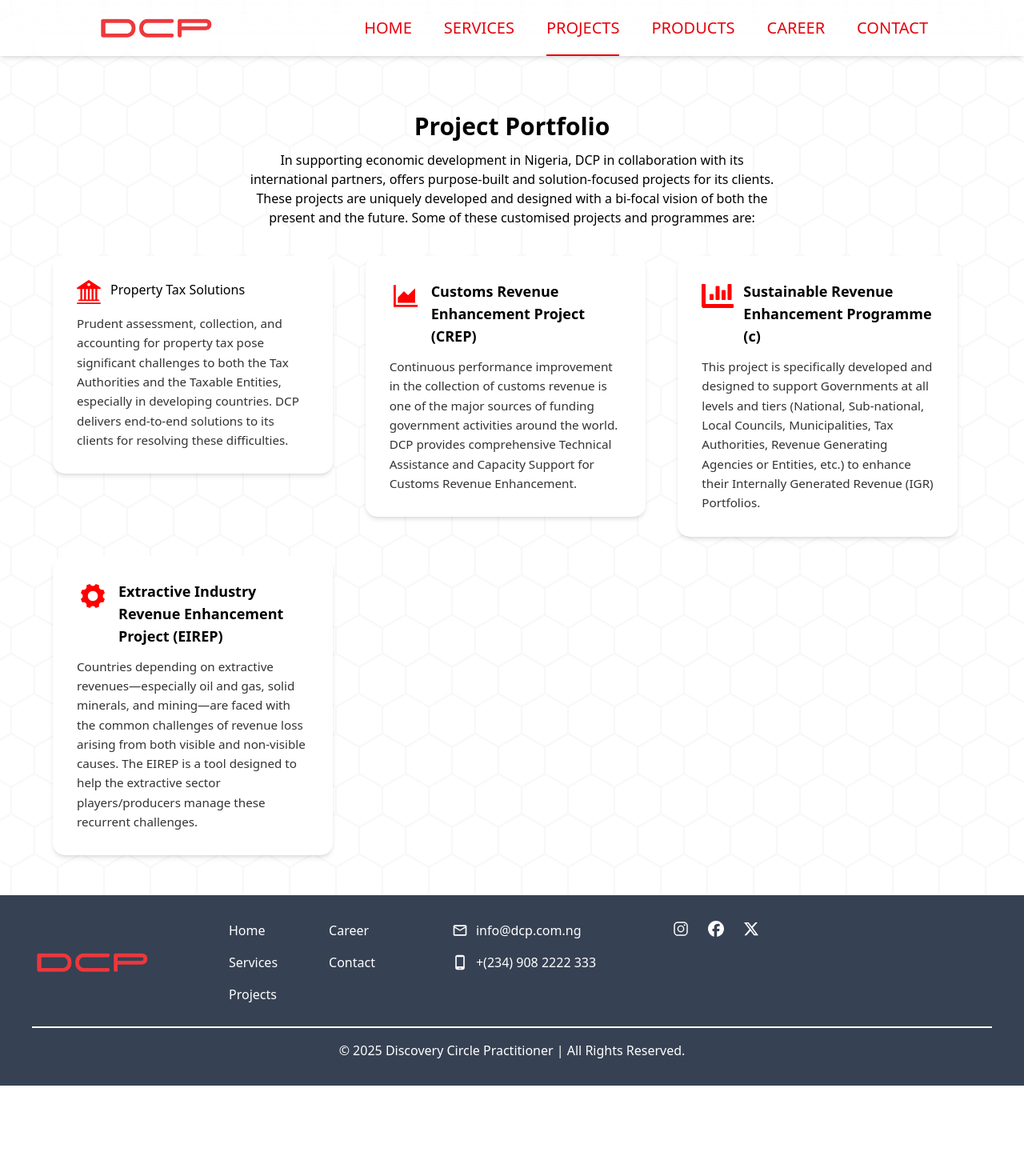
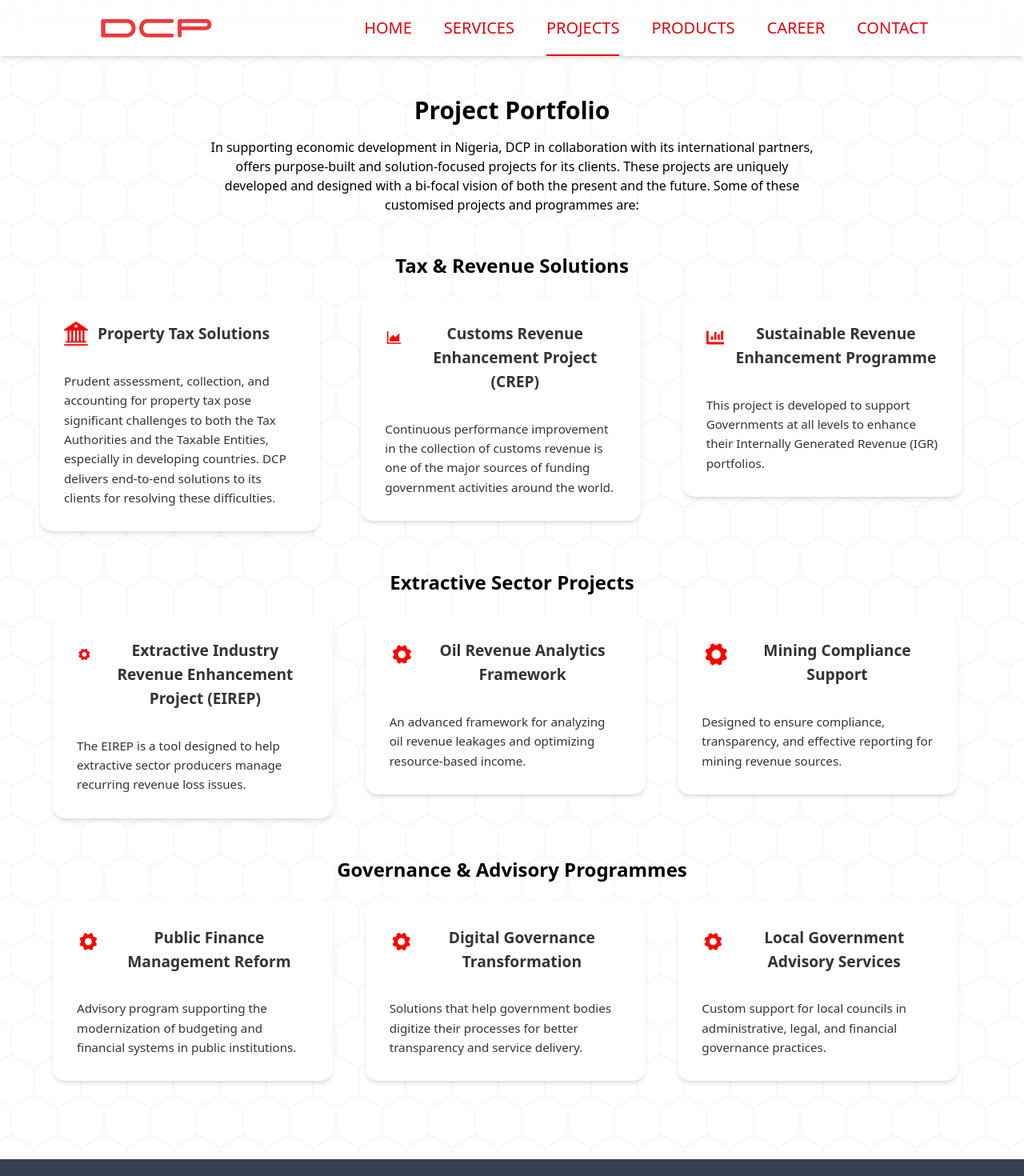
Before and after one commit to DCPHQ01/DCP, a React (Vite) app: page /project in a window 1280 px wide. Shown: the top 1470 px of the page at 80% size. Before the commit the page ends 1357 px from the top, so only its background shows below. Built offline with nearby package versions, Linux system fonts and the light colour scheme.

Commit message:
update on the project page

```diff
--- a/src/pages/Project.jsx
+++ b/src/pages/Project.jsx
@@ -6,27 +6,26 @@ import { IoIosSettings } from "react-icons/io";
 const Project = () => {
     return (
         <section className="section-padding" id="portfolio-area">
-            <div className="container-fluid">
-                <div className="col-xs-12 col-sm-8 col-sm-offset-2 col-md-6 col-md-offset-3 flex justify-center ">
-                    <div className="page-titles text-center w-2xl h-[200px] p-2">
-                        <h2 className="title font-bold text-3xl p-3">Project Portfolio</h2>
-                        <p className="">
+            {/* 🌟 Main Title */}
+            <div className="container mx-auto px-4 text-center mb-12">
+                <h2 className="title font-bold text-3xl mb-4">Project Portfolio</h2>
+                <p className="max-w-3xl mx-auto">
                     In supporting economic development in Nigeria, DCP in collaboration with its international partners,
                     offers purpose-built and solution-focused projects for its clients. These projects are uniquely
                     developed and designed with a bi-focal vision of both the present and the future. Some of these
                     customised projects and programmes are:
                 </p>
             </div>
-                </div>
-            </div>
 
-            <div className="grid grid-cols-1 sm:grid-cols-2 md:grid-cols-3 gap-6 px-4">
-                <div className="feature-box wow fadeInUp p-4 shadow-md hover:shadow-xl hover:bg-gray-100 transition-all" data-wow-delay="0.2s">
+            {/* 🔹 Group 1 */}
+            <div className="mb-12">
+                <h3 className="text-2xl font-semibold mb-6 text-center">Tax & Revenue Solutions</h3>
+                <div className="grid grid-cols-1 sm:grid-cols-2 md:grid-cols-3 gap-6">
+                    {/* Card 1 */}
+                    <div className="feature-box p-4 shadow-md hover:shadow-xl hover:bg-gray-100 transition-all">
                         <div className="flex items-start gap-3 mb-3">
-                        <div className="flex-shrink-0">
                             <BsBank2 size={30} color="red" />
-                        </div>
-                        <h3  an>Property Tax Solutions</h3>
+                            <h4 className="text-lg font-bold">Property Tax Solutions</h4>
                         </div>
                         <p className="text-justify text-sm">
                             Prudent assessment, collection, and accounting for property tax pose significant challenges to both
@@ -35,47 +34,106 @@ const Project = () => {
                         </p>
                     </div>
 
-                <div className="feature-box wow fadeInUp p-4 shadow-md hover:shadow-xl hover:bg-gray-100 transition-all" data-wow-delay="0.4s">
+                    {/* Card 2 */}
+                    <div className="feature-box p-4 shadow-md hover:shadow-xl hover:bg-gray-100 transition-all">
                         <div className="flex items-start gap-3 mb-3">
-                        <div className="flex-shrink-0">
                             <AiOutlineAreaChart size={40} color="red" />
-                        </div>
-                        <h3 className="text-lg font-bold text-left">Customs Revenue Enhancement Project (CREP)</h3>
+                            <h4 className="text-lg font-bold">Customs Revenue Enhancement Project (CREP)</h4>
                         </div>
                         <p className="text-justify text-sm">
                             Continuous performance improvement in the collection of customs revenue is one of the major
-                        sources of funding government activities around the world. DCP provides comprehensive Technical
-                        Assistance and Capacity Support for Customs Revenue Enhancement.
+                            sources of funding government activities around the world.
                         </p>
                     </div>
 
-                <div className="feature-box wow fadeInUp p-4 shadow-md hover:shadow-xl hover:bg-gray-100 transition-all" data-wow-delay="0.6s">
+                    {/* Card 3 */}
+                    <div className="feature-box p-4 shadow-md hover:shadow-xl hover:bg-gray-100 transition-all">
                         <div className="flex items-start gap-3 mb-3">
-                        <div className="flex-shrink-0">
                             <FaChartBar size={40} color="red" />
-                        </div>
-                        <h3 className="text-lg font-bold text-left">Sustainable Revenue Enhancement Programme (c)</h3>
+                            <h4 className="text-lg font-bold">Sustainable Revenue Enhancement Programme</h4>
                         </div>
                         <p className="text-justify text-sm">
-                        This project is specifically developed and designed to support Governments at all levels and tiers
-                        (National, Sub-national, Local Councils, Municipalities, Tax Authorities, Revenue Generating
-                        Agencies or Entities, etc.) to enhance their Internally Generated Revenue (IGR) Portfolios.
+                            This project is developed to support Governments at all levels to enhance their Internally Generated Revenue (IGR) portfolios.
+                        </p>
+                    </div>
+                </div>
+            </div>
+
+            {/* 🔹 Group 2 */}
+            <div className="mb-12 px-4">
+                <h3 className="text-2xl font-semibold mb-6 text-center">Extractive Sector Projects</h3>
+                <div className="grid grid-cols-1 sm:grid-cols-2 md:grid-cols-3 gap-6">
+                    {/* Card 4 */}
+                    <div className="feature-box p-4 shadow-md hover:shadow-xl hover:bg-gray-100 transition-all">
+                        <div className="flex items-start gap-3 mb-3">
+                            <IoIosSettings size={40} color="red" />
+                            <h4 className="text-lg font-bold">Extractive Industry Revenue Enhancement Project (EIREP)</h4>
+                        </div>
+                        <p className="text-justify text-sm">
+                            The EIREP is a tool designed to help extractive sector producers manage recurring revenue loss issues.
                         </p>
                     </div>
 
-                <div className="feature-box wow fadeInUp p-4 shadow-md hover:shadow-xl hover:bg-gray-100 transition-all" data-wow-delay="1.2s">
+                    {/* Placeholder Card 5 */}
+                    <div className="feature-box p-4 shadow-md hover:shadow-xl hover:bg-gray-100 transition-all">
                         <div className="flex items-start gap-3 mb-3">
-                        <div className="flex-shrink-0">
                             <IoIosSettings size={40} color="red" />
-                        </div>
-                        <h3 className="text-lg font-bold text-left">Extractive Industry Revenue Enhancement Project (EIREP)</h3>
+                            <h4 className="text-lg font-bold">Oil Revenue Analytics Framework</h4>
                         </div>
                         <p className="text-justify text-sm">
-                        Countries depending on extractive revenues—especially oil and gas, solid minerals, and mining—are
-                        faced with the common challenges of revenue loss arising from both visible and non-visible causes.
-                        The EIREP is a tool designed to help the extractive sector players/producers manage these recurrent
-                        challenges.
+                            An advanced framework for analyzing oil revenue leakages and optimizing resource-based income.
                         </p>
+                    </div>
+
+                    {/* Placeholder Card 6 */}
+                    <div className="feature-box p-4 shadow-md hover:shadow-xl hover:bg-gray-100 transition-all">
+                        <div className="flex items-start gap-3 mb-3">
+                            <IoIosSettings size={40} color="red" />
+                            <h4 className="text-lg font-bold">Mining Compliance Support</h4>
+                        </div>
+                        <p className="text-justify text-sm">
+                            Designed to ensure compliance, transparency, and effective reporting for mining revenue sources.
+                        </p>
+                    </div>
+                </div>
+            </div>
+
+            {/* 🔹 Group 3 */}
+            <div className="mb-12 px-4">
+                <h3 className="text-2xl font-semibold mb-6 text-center">Governance & Advisory Programmes</h3>
+                <div className="grid grid-cols-1 sm:grid-cols-2 md:grid-cols-3 gap-6">
+                    {/* Placeholder Card 7 */}
+                    <div className="feature-box p-4 shadow-md hover:shadow-xl hover:bg-gray-100 transition-all">
+                        <div className="flex items-start gap-3 mb-3">
+                            <IoIosSettings size={40} color="red" />
+                            <h4 className="text-lg font-bold">Public Finance Management Reform</h4>
+                        </div>
+                        <p className="text-justify text-sm">
+                            Advisory program supporting the modernization of budgeting and financial systems in public institutions.
+                        </p>
+                    </div>
+
+                    {/* Placeholder Card 8 */}
+                    <div className="feature-box p-4 shadow-md hover:shadow-xl hover:bg-gray-100 transition-all">
+                        <div className="flex items-start gap-3 mb-3">
+                            <IoIosSettings size={40} color="red" />
+                            <h4 className="text-lg font-bold">Digital Governance Transformation</h4>
+                        </div>
+                        <p className="text-justify text-sm">
+                            Solutions that help government bodies digitize their processes for better transparency and service delivery.
+                        </p>
+                    </div>
+
+                    {/* Placeholder Card 9 */}
+                    <div className="feature-box p-4 shadow-md hover:shadow-xl hover:bg-gray-100 transition-all">
+                        <div className="flex items-start gap-3 mb-3">
+                            <IoIosSettings size={40} color="red" />
+                            <h4 className="text-lg font-bold">Local Government Advisory Services</h4>
+                        </div>
+                        <p className="text-justify text-sm">
+                            Custom support for local councils in administrative, legal, and financial governance practices.
+                        </p>
+                    </div>
                 </div>
             </div>
         </section>
```
Lines whose indentation alone changed are shown as unchanged.
